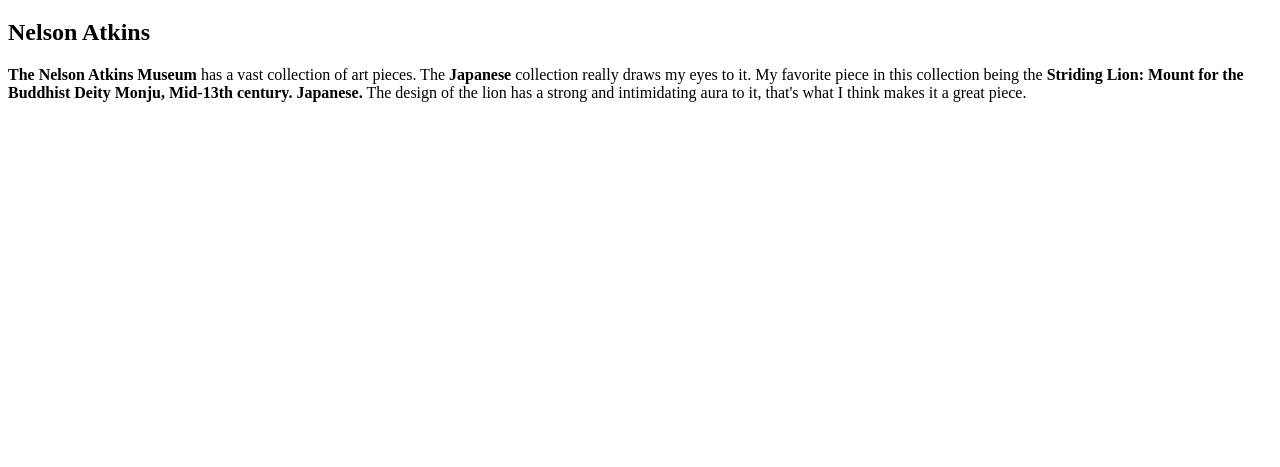
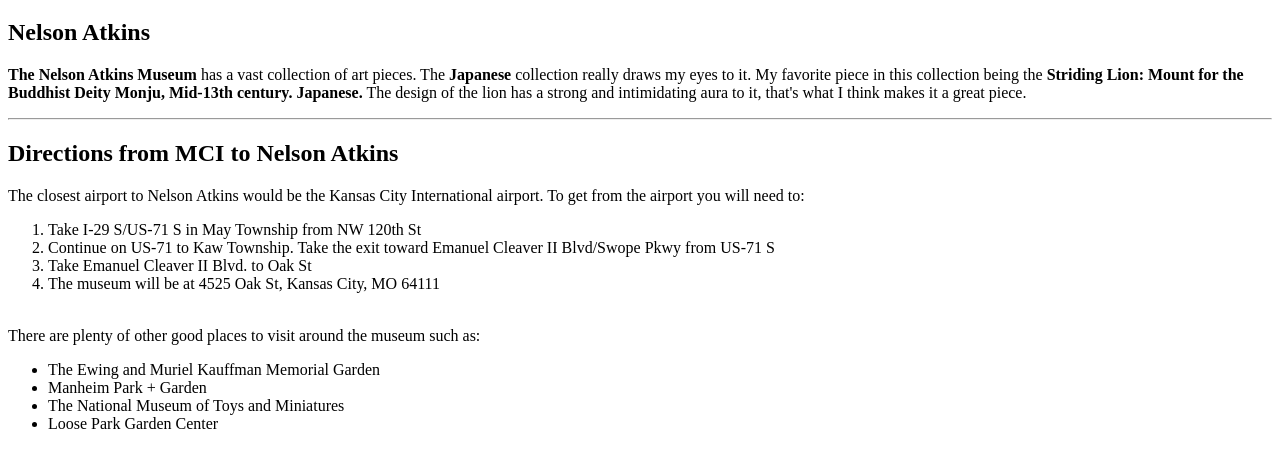
Before and after one commit to 44-563-Web-Apps-F22/44563-webapps-assignment-3-DWhite3112, a plain HTML site: page index.html in a window 1280 px wide. Shown: the part 61-528 px from the top of the page. Drawn offline with Linux system fonts and the light colour scheme.

Commit message:
added directions from the airport to museum

```diff
--- a/index.html
+++ b/index.html
@@ -10,6 +10,26 @@
         My favorite piece in this collection being the <b>Striding Lion: Mount for the Buddhist Deity Monju, Mid-13th century. Japanese.</b>
         The design of the lion has a strong and intimidating aura to it, that's what I think makes it a great piece.
             </p>
+    <hr>
+    <h2>Directions from MCI to Nelson Atkins</h2>
+<p> The closest airport to Nelson Atkins would be the Kansas City
+International airport. To get from the airport you will need to:
+
+<ol>
+<li>Take I-29 S/US-71 S in May Township from NW 120th St</li>
+<li>Continue on US-71 to Kaw Township. Take the exit toward Emanuel Cleaver II Blvd/Swope Pkwy from US-71 S</li>
+<li>Take Emanuel Cleaver II Blvd. to Oak St</li>
+<li>The museum will be at 4525 Oak St, Kansas City, MO 64111</li>
+</ol>
+<br>
+There are plenty of other good places to visit around the museum such as:
+<ul>
+<li>The Ewing and Muriel Kauffman Memorial Garden</li>
+<li>Manheim Park + Garden</li>
+<li>The National Museum of Toys and Miniatures</li>
+<li>Loose Park Garden Center</li>
+</ul>
+</p>
 </body>
 
 </html>
```
